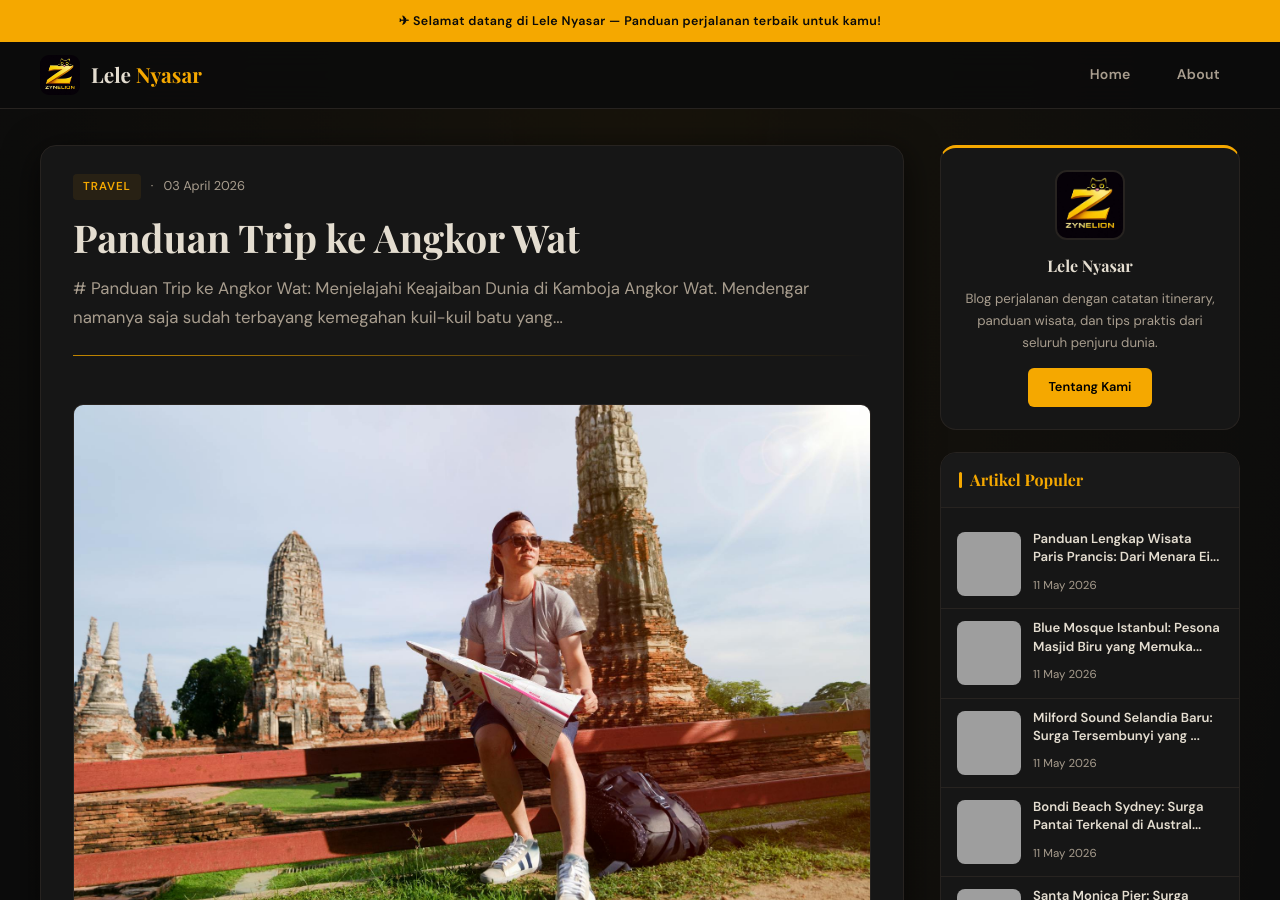
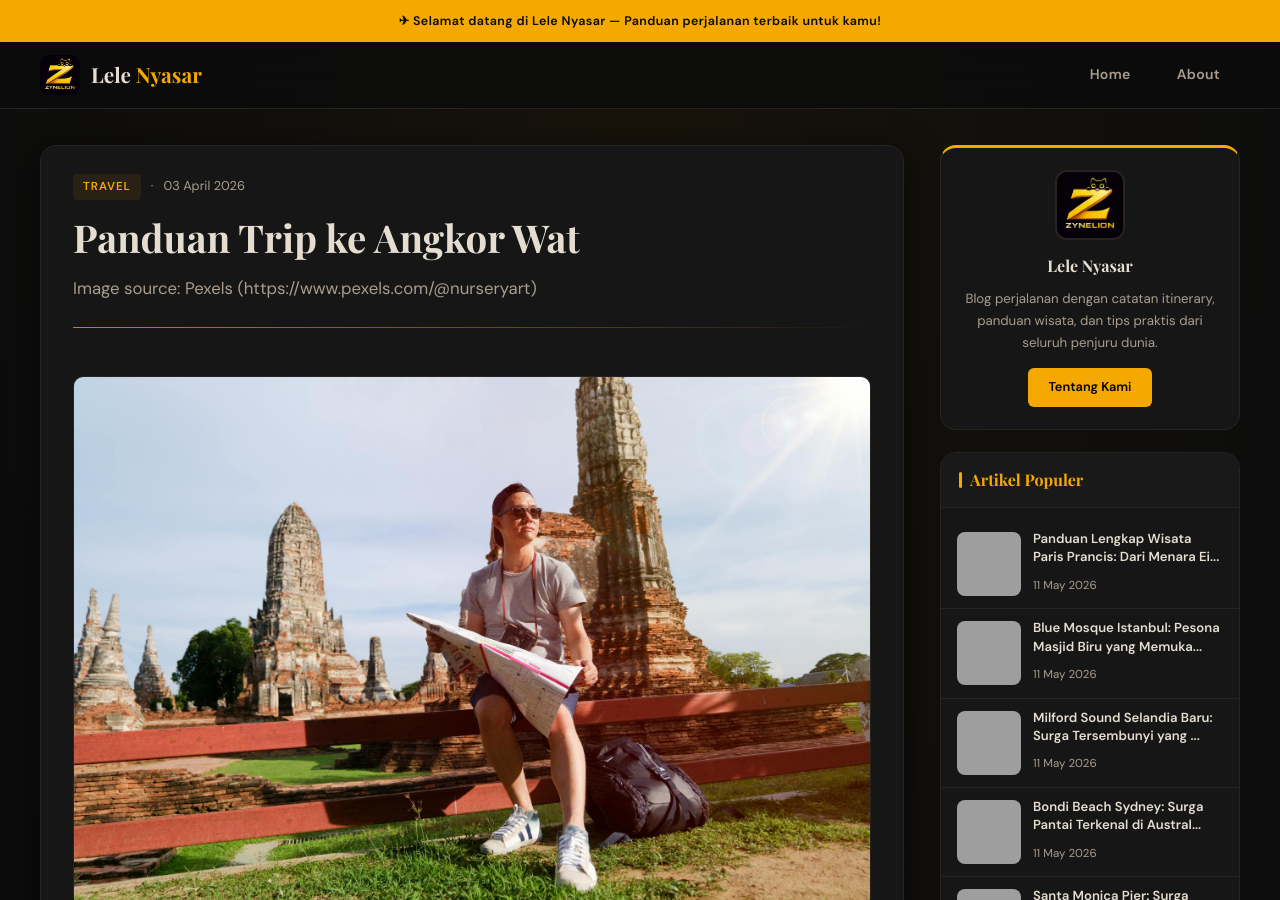
Before and after one commit to vwebe/lele, a Jekyll site: the page built from _posts/2026-04-03-panduan-trip-ke-angkor-wat.md, in a window 1280 px wide and 900 px high. Built offline with Jekyll 4.4.1, drawn with Linux system fonts in a browser that asks for light colours; some web fonts are replaced; grey boxes are pictures that could not be loaded.

Commit message:
Fix SEO meta source: _posts/2026-04-03-panduan-trip-ke-angkor-wat.md

```diff
--- a/_posts/2026-04-03-panduan-trip-ke-angkor-wat.md
+++ b/_posts/2026-04-03-panduan-trip-ke-angkor-wat.md
@@ -1,16 +1,21 @@
 ---
 layout: post
 title: "Panduan Trip ke Angkor Wat"
+seo_title: "Panduan Trip ke Angkor Wat"
+keyword: "panduan trip ke angkor wat"
 date: 2026-04-03 12:30:00 +0700
-categories: [travel]
-image: "/assets/images/auto/panduan-trip-ke-angkor-wat.jpg"
-seo_title: "Panduan Trip ke Angkor Wat"
-description: "# Panduan Trip ke Angkor Wat: Menjelajahi Keajaiban Dunia di Kamboja Angkor Wat. Mendengar namanya saja sudah terbayang kemegahan kuil-kuil batu yang..."
-excerpt: "# Panduan Trip ke Angkor Wat: Menjelajahi Keajaiban Dunia di Kamboja Angkor Wat. Mendengar namanya saja sudah terbayang kemegahan kuil-kuil batu yang..."
-keywords: "panduan trip ke angkor wat, panduan trip angkor wat, travel, wisata panduan trip angkor, panduan panduan trip angkor, tips panduan trip angkor"
-image_alt: "Panduan Trip ke Angkor Wat"
+last_modified_at: 2026-05-12 17:34:33 +0700
+sitemap: true
 robots: "index, follow, max-snippet:-1, max-image-preview:large, max-video-preview:-1"
 googlebot: "index, follow, max-snippet:-1, max-image-preview:large, max-video-preview:-1"
+categories: ["travel"]
+tags: ["travel"]
+description: "Image source: Pexels (https://www.pexels.com/@nurseryart)"
+excerpt: "Image source: Pexels (https://www.pexels.com/@nurseryart)"
+keywords: "travel, trip, angkor, wat, wisata trip angkor wat, panduan trip angkor wat, tips trip angkor wat"
+image: "/assets/images/auto/panduan-trip-ke-angkor-wat.jpg"
+image_alt: "Panduan Trip ke Angkor Wat"
+seo_fixed_source: "sheet_keyword_h2p_v1"
 ---
 
 <img src="{{ "assets/images/auto/panduan-trip-ke-angkor-wat.jpg" | relative_url }}" alt="Panduan Trip ke Angkor Wat" loading="lazy" decoding="async">
```
